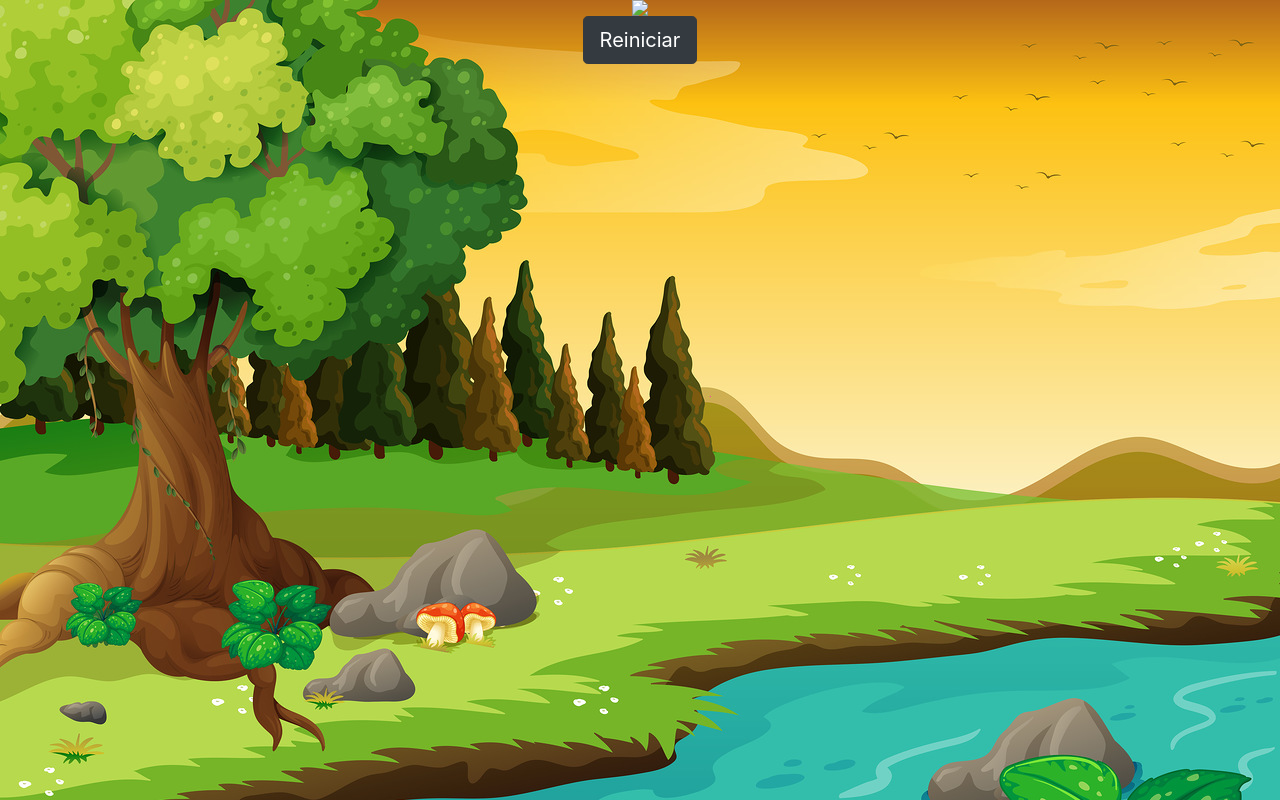
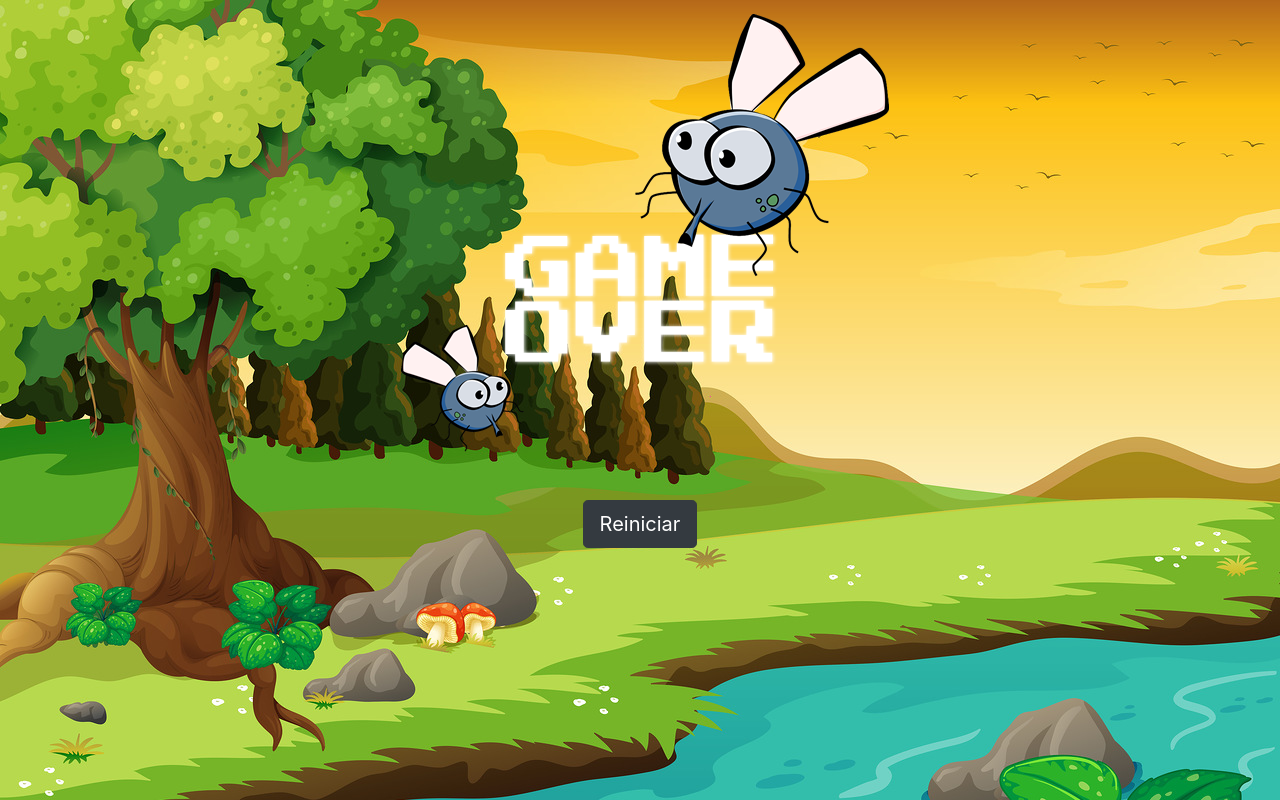
Before and after one commit to px7778/px7778, a plain HTML site: page fim_de_jogo.html in a window 1280 px wide. Drawn offline with nearby package versions, Linux system fonts and the light colour scheme; files whose address does not match are found by name.

Commit message:
Update fim_de_jogo.html

```diff
--- a/fim_de_jogo.html
+++ b/fim_de_jogo.html
@@ -14,7 +14,7 @@
 			<div class="row">
 				<div class="col">
 					<div class="d-flex justify-content-center">
-						<img src="imagens/game_over.png" />
+						<img src="game_over.png" />
 					</div>
 				</div>
 			</div>
```
